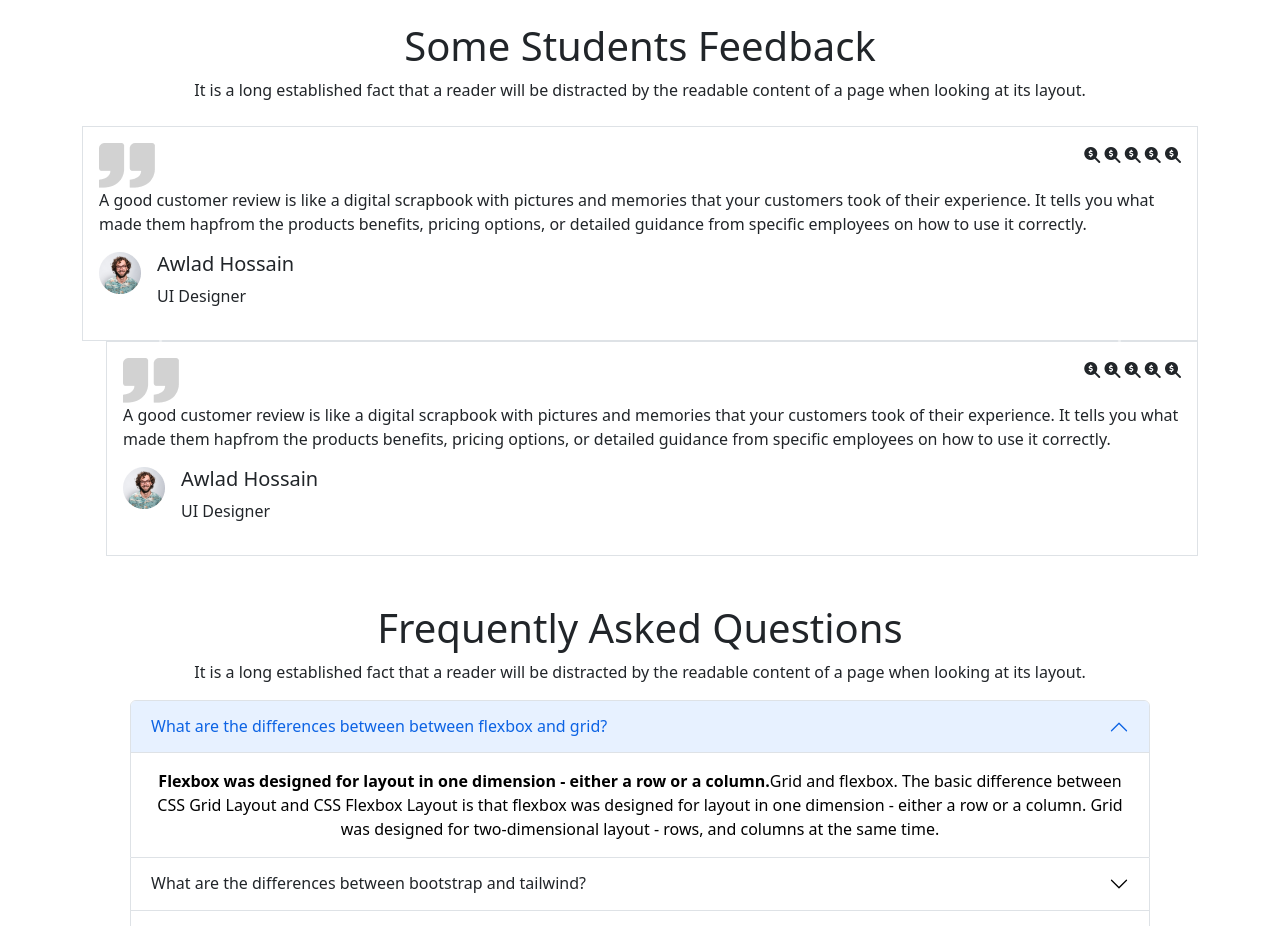
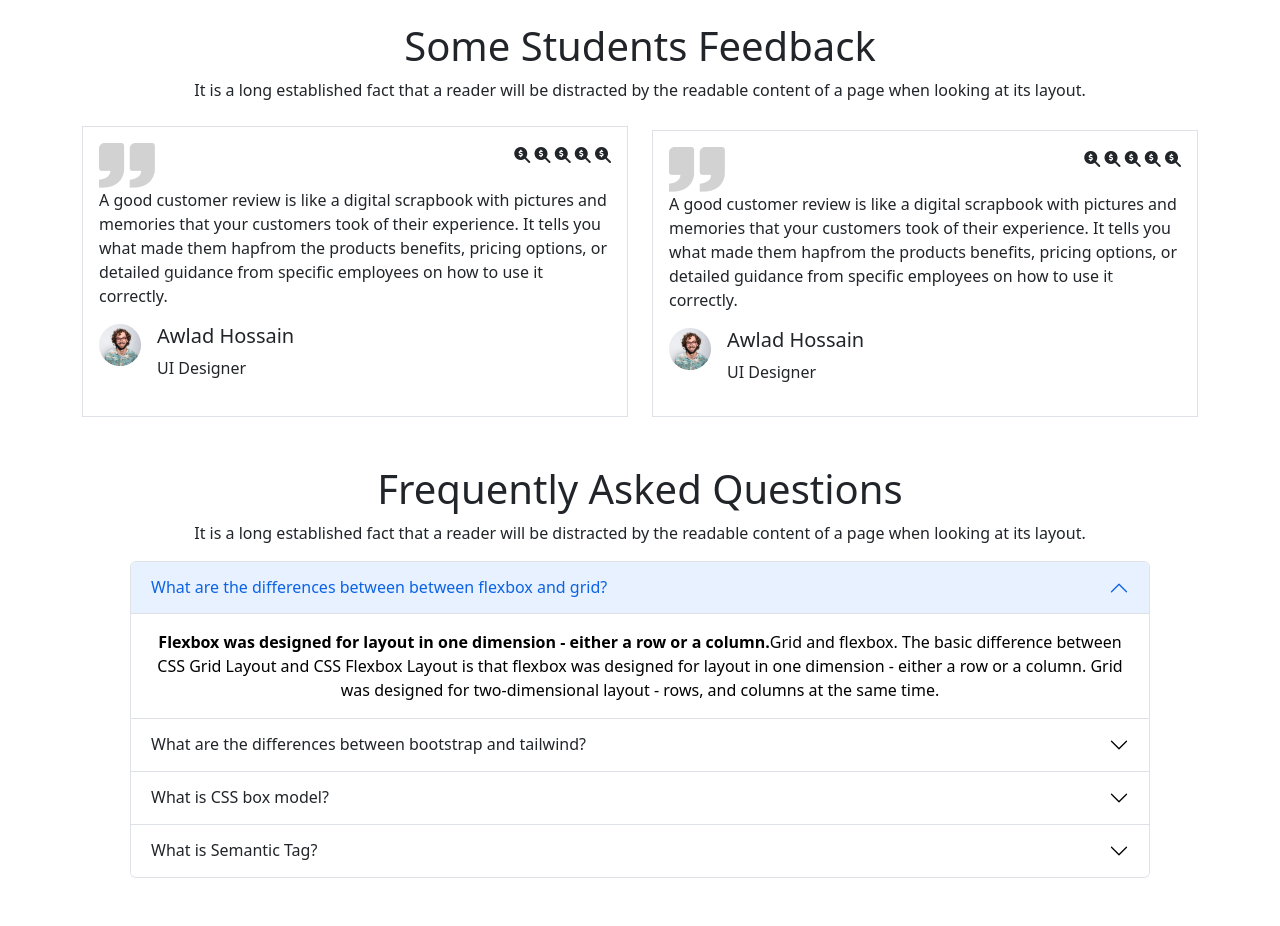
Before and after one commit to abzahid/Ed-Tech, a plain HTML site: page index.html in a window 1280 px wide. Shown: the part 3460-4386 px from the top of the page. Drawn offline with nearby package versions, Linux system fonts and the light colour scheme.

Commit message:
Assignment 3 almost done

```diff
--- a/index.html
+++ b/index.html
@@ -350,11 +350,10 @@
           content of a page when looking at its layout.</p>
       </div>
 
-      <div id="carouselExampleControlsNoTouching" class="carousel slide d-flex flex-sm-column flex-md-column "
-        data-bs-touch="false">
+      <div id="carouselExampleControlsNoTouching" class="carousel slide  " data-bs-touch="false">
         <div class="carousel-inner ">
           <div class="carousel-item active">
-            <div class="d-flex justify-content-center flex-sm-column">
+            <div class="d-flex justify-content-center flex-sm-column flex-md-column flex-lg-row">
               <div class="card-1 p-3 border">
                 <div class="review d-flex justify-content-between">
                   <img src="images/comma.png" alt="">
@@ -382,7 +381,7 @@
                   </div>
                 </div>
               </div>
-              <div class="card-2 ms-4 p-3 border">
+              <div class="card-2 ms-4 mt-1 p-3 border">
                 <div class="review d-flex justify-content-between">
                   <img src="images/comma.png" alt="">
                   <div>
```
